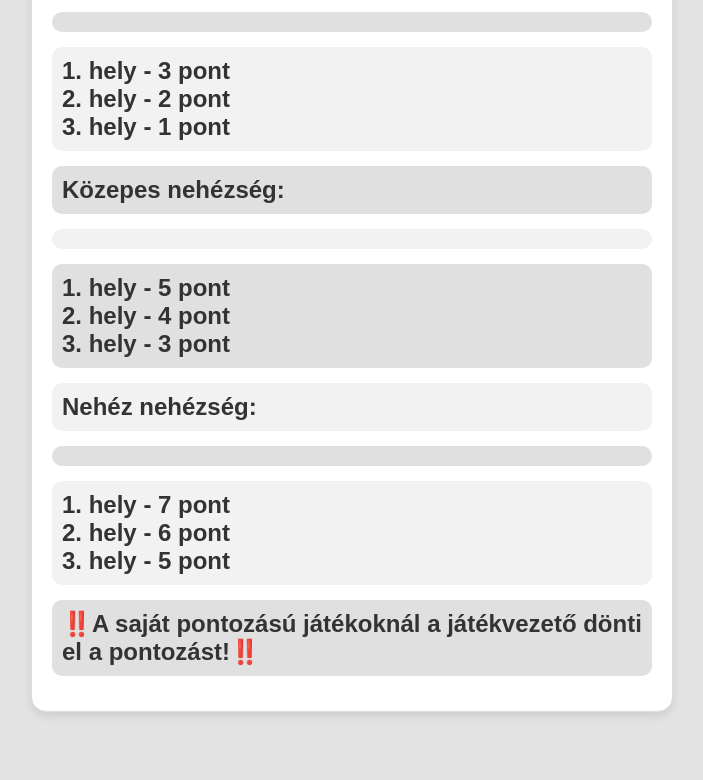
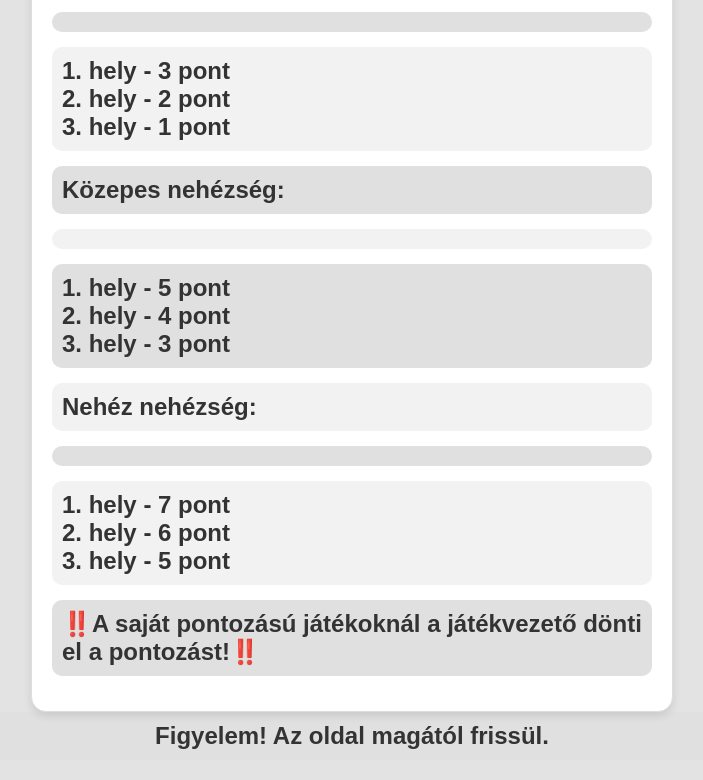
Before and after one commit to pontrendszer/lista, a plain HTML site: page index.html in a window 1280 px wide. Shown: the part 655-1435 px from the top of the page, without its empty margins (288-991 px from the left). Before the commit the page ends 1387 px from the top, so only its background shows below. Drawn offline with Linux system fonts and the light colour scheme.

Commit message:
Autómatikus frissítés

```diff
--- a/index.html
+++ b/index.html
@@ -3,6 +3,7 @@
 <head>
   <title>Pontlista</title>
   <link rel="stylesheet" type="text/css" href="styles.css">
+  <meta http-equiv="refresh" content="30">
 </head>
 <body>
   <h1>Pontlista</h1>
@@ -59,6 +60,9 @@
         </span>
     </div>
   </div>
+  <div class="player">
+    <span>Figyelem! Az oldal magától frissül.</span>
+  </div>
   <script src="script.js"></script>
 </body>
 </html>
```
